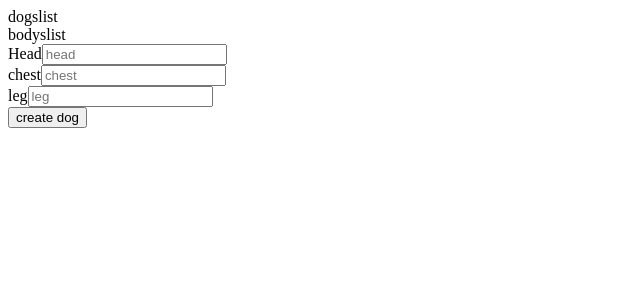
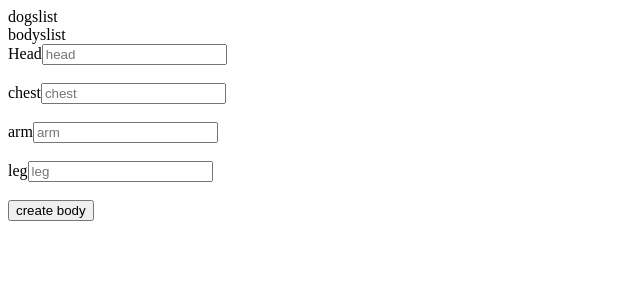
Before and after one commit to jonbleibdrey/practice_december_project, a React (Create React App) app in the folder practice_december_client/: page / in a window 1280 px wide. Shown: the top 300 px of the page, without its empty margins (0-640 px from the left). Built offline with nearby package versions, Linux system fonts and the light colour scheme; no server answers.

Commit message:
created about and home page and routes

```diff
--- a/practice_december_client/src/Actions/bodysAction.js
+++ b/practice_december_client/src/Actions/bodysAction.js
@@ -7,16 +7,16 @@ export const fetchBodys = () => {
 
 }
 
-// export const addRobot = robot => {
-//     return dispatch => {
-//           fetch('http://localhost:3001/robots', {
-//         method: 'POST',
-//         body:JSON.stringify(robot),
-//         headers: { 'Content-Type': 'application/json'}
-//     })
-//     .then(resp => resp.json())
-//     .then(robot => dispatch({type: 'ADD_ROBOT', payload: robot}))
+export const addBody = body => {
+    return dispatch => {
+          fetch('http://localhost:3001/bodies', {
+        method: 'POST',
+        body:JSON.stringify(body),
+        headers: { 'Content-Type': 'application/json'}
+    })
+    .then(resp => resp.json())
+    .then(body => dispatch({type: 'ADD_BODY', payload: body}))
 
-//     }
+    }
 
-// }
+}
--- a/practice_december_client/src/Actions/dogsAction.js
+++ b/practice_december_client/src/Actions/dogsAction.js
@@ -6,3 +6,17 @@ export const fetchDogs = () => {
     }
 
 }
+
+export const addDog = dog => {
+    return dispatch => {
+          fetch('http://localhost:3001/dogs', {
+        method: 'POST',
+        body:JSON.stringify(dog),
+        headers: { 'Content-Type': 'application/json'}
+    })
+    .then(resp => resp.json())
+    .then(dog => dispatch({type: 'ADD_DOG', payload: dog}))
+
+    }
+
+}
--- a/practice_december_client/src/App.js
+++ b/practice_december_client/src/App.js
@@ -4,7 +4,7 @@ import{fetchBodys} from './Actions/bodysAction'
 import{fetchDogs} from './Actions/dogsAction'
 import DogsList from './Components/DogsList'
 import BodysList from './Components/BodysList'
-import DogsForm from './Components/DogsForm'
+import BodysForm from './Components/BodysForm'
 
 
 
@@ -19,7 +19,7 @@ class App extends Component {
     <div>
       <DogsList />
       <BodysList/>
-      <DogsForm/>
+      <BodysForm/>
 
     </div>
   );
--- a/practice_december_client/src/Components/BodysForm.js
+++ b/practice_december_client/src/Components/BodysForm.js
@@ -1,14 +1,56 @@
 import React, { Component } from 'react'
+import {connect} from 'react-redux'
+import Form from 'react-bootstrap/Form';
+import{addBody} from '../Actions/bodysAction'
 
 class BodysForm extends Component {
+    state = {
+        head: "",
+        chest: "",
+        arm: "",
+        leg: "",
+    }
 
+    handleChange = (e) => {
+        const {name, value} = e.target
+
+        this.setState({
+            [name]: value
+        })
+    }
+
+    handleSubmit = (e) => {
+        e.preventDefault()
+        this.props.addBody(this.state)
+    }
 
     render() {
         return (
-       <div>
+            <Form onSubmit={this.handleSubmit}>
+                 <Form.Group>
+                 <Form.Label>Head</Form.Label>
+                <Form.Control type="text" value={this.state.head} placeholder="head" onChange={this.handleChange} name="head"/>
+                </Form.Group>
+                <br/>
+                <Form.Group>
+                <Form.Label>chest</Form.Label>
+                <Form.Control type="text" value={this.state.chest} placeholder="chest" onChange={this.handleChange} name="chest"/>
+                </Form.Group>
+                <br/>
+                <Form.Group>
+                <Form.Label>arm</Form.Label>
+                <Form.Control type="text" value={this.state.arm} placeholder="arm" onChange={this.handleChange} name="arm"/>
+                </Form.Group>
+                <br/>
+                <Form.Group>
+                <Form.Label>leg</Form.Label>
+                <Form.Control type="text" value={this.state.leg} placeholder="leg" onChange={this.handleChange} name="leg"/>
+                </Form.Group>
+                <br/>
+                <Form.Control type="submit" value="create body"/>
+            </Form>
 
-       </div>
         )
     }
 }
-export default BodysForm;
+export default connect(null, {addBody})(BodysForm);
--- a/practice_december_client/src/Components/DogsForm.js
+++ b/practice_december_client/src/Components/DogsForm.js
@@ -1,30 +1,49 @@
-import React, { Component } from 'react'
-import Form from 'react-bootstrap/Form';
+// import React, { Component } from 'react'
+// import {connect} from 'react-redux'
+// import Form from 'react-bootstrap/Form';
+// import{addDog} from '../Actions/dogsAction'
 
-class DogsForm extends Component {
-    state = {
-        head: "",
-        chest: "",
-        leg: "",
-    }
-    render() {
-        return (
-            <Form>
-                 <Form.Group controlId="head">
-                 <Form.Label>Head</Form.Label>
-                <Form.Control type="text" value={this.state.head} placeholder="head" onChange={this.handleChange} name="name"/>
-                </Form.Group>
-                <Form.Group>
-                <Form.Label>chest</Form.Label>
-                <Form.Control type="text" value={this.state.chest} placeholder="chest" onChange={this.handleChange} name="chest"/>
-                </Form.Group>
-                <Form.Group>
-                <Form.Label>leg</Form.Label>
-                <Form.Control type="text" value={this.state.leg} placeholder="leg" onChange={this.handleChange} name="leg"/>
-                </Form.Group>
-                <Form.Control type="submit" value="create dog"/>
-            </Form>
-        )
-    }
-}
-export default DogsForm;
+// class DogsForm extends Component {
+//     state = {
+//         head: "",
+//         chest: "",
+//         leg: "",
+//     }
+
+//     handleChange = (e) => {
+//         const {name, value} = e.target
+
+//         this.setState({
+//             [name]: value
+//         })
+//     }
+
+//     handleSubmit = (e) => {
+//         e.preventDefault()
+//         this.props.addDog(this.state)
+//     }
+
+//     render() {
+//         return (
+//             <Form onSubmit={this.handleSubmit}>
+//                  <Form.Group>
+//                  <Form.Label>Head</Form.Label>
+//                 <Form.Control type="text" value={this.state.head} placeholder="head" onChange={this.handleChange} name="head"/>
+//                 </Form.Group>
+//                 <br/>
+//                 <Form.Group>
+//                 <Form.Label>chest</Form.Label>
+//                 <Form.Control type="text" value={this.state.chest} placeholder="chest" onChange={this.handleChange} name="chest"/>
+//                 </Form.Group>
+//                 <br/>
+//                 <Form.Group>
+//                 <Form.Label>leg</Form.Label>
+//                 <Form.Control type="text" value={this.state.leg} placeholder="leg" onChange={this.handleChange} name="leg"/>
+//                 </Form.Group>
+//                 <br/>
+//                 <Form.Control type="submit" value="create dog"/>
+//             </Form>
+//         )
+//     }
+// }
+// export default connect(null, {addDog})(DogsForm);
--- a/practice_december_client/src/index.js
+++ b/practice_december_client/src/index.js
@@ -5,13 +5,16 @@ import {Provider} from 'react-redux'
 import thunk from 'redux-thunk'
 import {composeWithDevTools} from 'redux-devtools-extension'
 import {rootReducer} from './Reducers/rootReducer'
+import {BrowserRouter as Router} from 'react-router-dom'
 import App from './App';
 
 const store = createStore(rootReducer,composeWithDevTools(applyMiddleware(thunk)))
 
 ReactDOM.render(
   <Provider store={store}>
+    <Router>
     <App />
+    </Router>
   </Provider>,
   document.getElementById('root')
 );
```
Also changed, not shown: practice_december_client/src/Components/About.js (added, +11 -0 lines), practice_december_client/src/Components/Home.js (added, +11 -0 lines), practice_december_client/src/Components/Router.js (added, +16 -0 lines), 1 other file (tests, documents, lock files or other folders).
